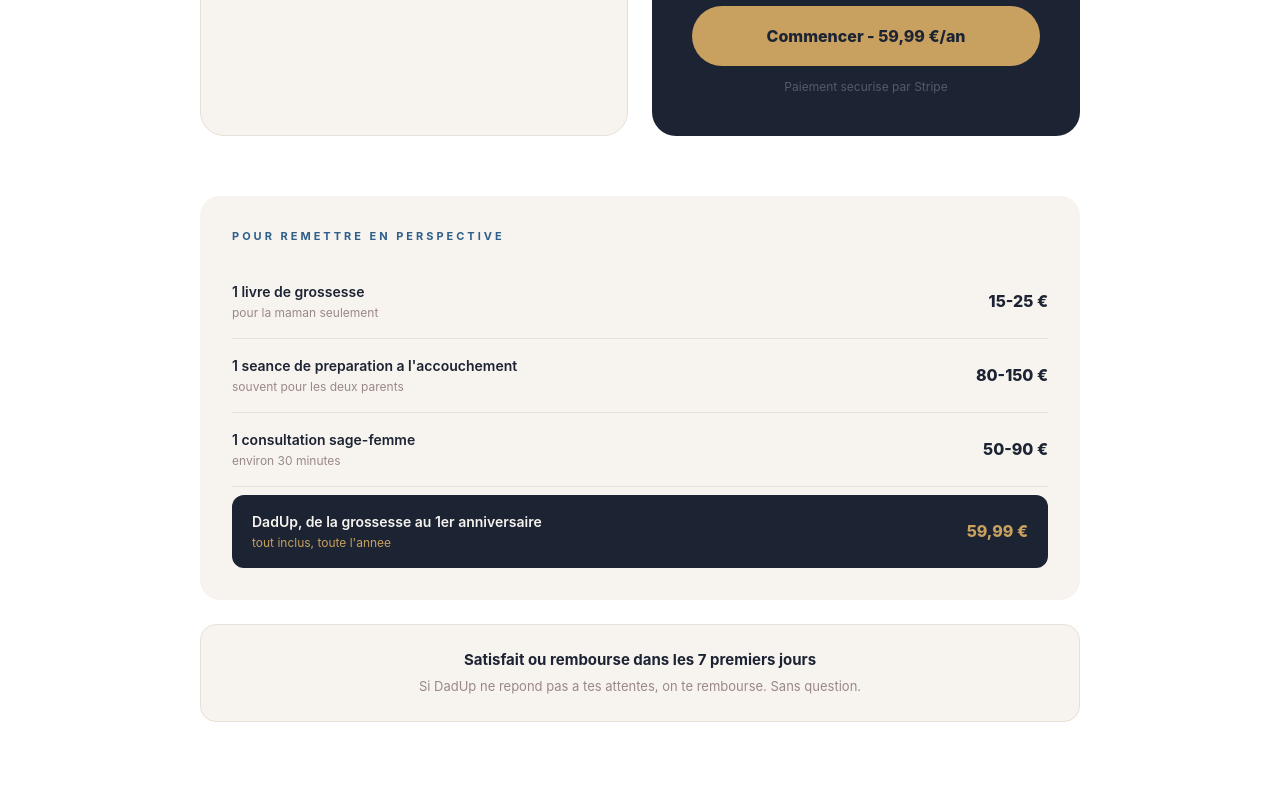
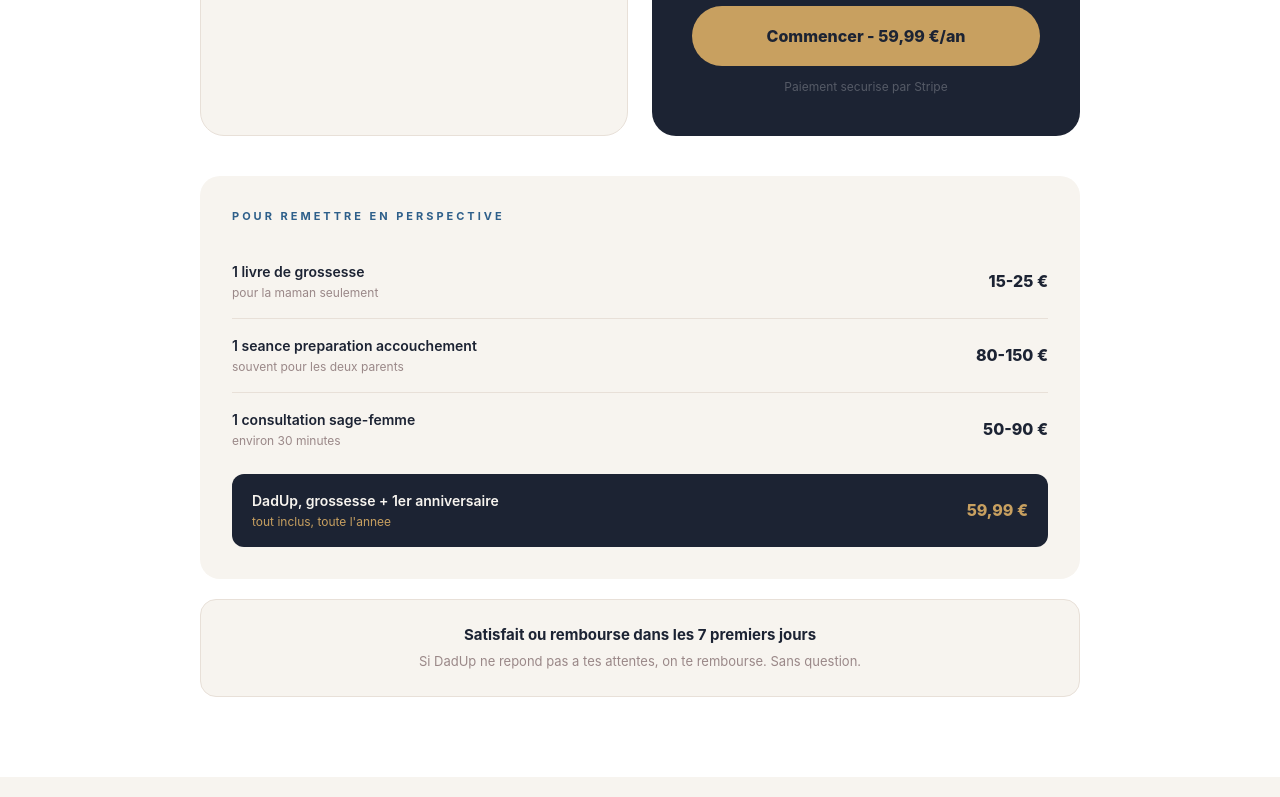
Before and after one commit to Julproject/dadup, a Next.js app: page /tarifs in a window 1280 px wide. Shown: the part 950-1747 px from the top of the page. Built offline with nearby package versions, Linux system fonts and the light colour scheme.

Commit message:
Update page.tsx

```diff
--- a/app/tarifs/page.tsx
+++ b/app/tarifs/page.tsx
@@ -18,6 +18,13 @@ export default function TarifsPage() {
     { q:"J'ai deja paye mais je n'arrive pas a me connecter.", r:"Va sur la page de connexion et entre l'email utilise lors du paiement. Tu recevras un lien pour acceder a ton espace." },
   ];
 
+  const comparaison = [
+    { label:"1 livre de grossesse", note:"pour la maman seulement", prix:"15-25 €", dark:false },
+    { label:"1 seance preparation accouchement", note:"souvent pour les deux parents", prix:"80-150 €", dark:false },
+    { label:"1 consultation sage-femme", note:"environ 30 minutes", prix:"50-90 €", dark:false },
+    { label:"DadUp, grossesse + 1er anniversaire", note:"tout inclus, toute l'annee", prix:"59,99 €", dark:true },
+  ];
+
   return (
     <main style={{minHeight:'100vh', background:'#ffffff', fontFamily:"-apple-system,BlinkMacSystemFont,'Segoe UI',sans-serif"}}>
       <Nav/>
@@ -33,8 +40,8 @@ export default function TarifsPage() {
       </section>
 
       <section style={{padding:'80px 40px', maxWidth:'960px', margin:'0 auto'}}>
-        <div style={{display:'grid', gridTemplateColumns:'1fr 1fr', gap:'24px', marginBottom:'60px'}}>
 
+        <div style={{display:'grid', gridTemplateColumns:'1fr 1fr', gap:'24px', marginBottom:'40px'}}>
           <div style={{border:'1.5px solid #e8e0d8', borderRadius:'24px', padding:'40px', background:'#f7f4ef'}}>
             <p style={{color:'#9a8888', fontSize:'11px', fontWeight:700, letterSpacing:'3px', textTransform:'uppercase', margin:'0 0 20px'}}>Mensuel</p>
             <p style={{color:'#1c2333', fontSize:'52px', fontWeight:900, margin:'0 0 4px', letterSpacing:'-1px', lineHeight:1}}>6,99 &#8364;</p>
@@ -73,30 +80,31 @@ export default function TarifsPage() {
           </div>
         </div>
 
-        <div style={{background:'#f7f4ef', borderRadius:'20px', padding:'32px', marginBottom:'24px'}}>
+        <div style={{background:'#f7f4ef', borderRadius:'20px', padding:'32px', marginBottom:'20px'}}>
           <p style={{color:'#2E5F8A', fontSize:'11px', fontWeight:700, letterSpacing:'3px', textTransform:'uppercase', margin:'0 0 20px'}}>Pour remettre en perspective</p>
-          <div style={{display:'flex', flexDirection:'column', gap:'0'}}>
-            {[
-              {label:"1 livre de grossesse", prix:"15-25 €", note:"pour la maman seulement"},
-              {label:"1 seance de preparation a l'accouchement", prix:"80-150 €", note:"souvent pour les deux parents"},
-              {label:"1 consultation sage-femme", prix:"50-90 €", note:"environ 30 minutes"},
-              {label:"DadUp, de la grossesse au 1er anniversaire", prix:"59,99 €", note:"tout inclus, toute l'annee", highlight:true},
-            ].map((item, i) => (
-              <div key={i} style={{display:'flex', justifyContent:'space-between', alignItems:'center', padding:'16px 0', borderBottom: i < 3 ? '1px solid #e8e0d8' : 'none', background: item.highlight ? '#1c2333' : 'transparent', borderRadius: item.highlight ? '12px' : '0', padding: item.highlight ? '16px 20px' : '16px 0', margin: item.highlight ? '8px 0 0' : '0'}}>
-                <div>
-                  <p style={{fontSize:'14px', fontWeight:600, color: item.highlight ? '#f7f4ef' : '#1c2333', margin:'0 0 2px'}}>{item.label}</p>
-                  <p style={{fontSize:'12px', color: item.highlight ? '#c8a060' : '#9a8888', margin:0}}>{item.note}</p>
-                </div>
-                <p style={{fontSize:'16px', fontWeight:800, color: item.highlight ? '#c8a060' : '#1c2333', margin:0, flexShrink:0, marginLeft:'16px'}}>{item.prix}</p>
+          {comparaison.map((item, i) => (
+            <div key={i} style={{
+              display:'flex', justifyContent:'space-between', alignItems:'center',
+              padding: item.dark ? '16px 20px' : '16px 0',
+              borderBottom: !item.dark && i < comparaison.length - 2 ? '1px solid #e8e0d8' : 'none',
+              background: item.dark ? '#1c2333' : 'transparent',
+              borderRadius: item.dark ? '12px' : '0',
+              marginTop: item.dark ? '8px' : '0',
+            }}>
+              <div>
+                <p style={{fontSize:'14px', fontWeight:600, color: item.dark ? '#f7f4ef' : '#1c2333', margin:'0 0 2px'}}>{item.label}</p>
+                <p style={{fontSize:'12px', color: item.dark ? '#c8a060' : '#9a8888', margin:0}}>{item.note}</p>
               </div>
-            ))}
-          </div>
+              <p style={{fontSize:'16px', fontWeight:800, color: item.dark ? '#c8a060' : '#1c2333', margin:0, flexShrink:0, marginLeft:'16px'}}>{item.prix}</p>
+            </div>
+          ))}
         </div>
 
         <div style={{background:'#f7f4ef', borderRadius:'16px', padding:'24px', textAlign:'center', border:'1.5px solid #e8e0d8'}}>
           <p style={{color:'#1c2333', fontSize:'15px', fontWeight:700, margin:'0 0 6px'}}>Satisfait ou rembourse dans les 7 premiers jours</p>
           <p style={{color:'#9a8888', fontSize:'13px', margin:0}}>Si DadUp ne repond pas a tes attentes, on te rembourse. Sans question.</p>
         </div>
+
       </section>
 
       <section style={{background:'#f7f4ef', padding:'80px 40px'}}>
```
